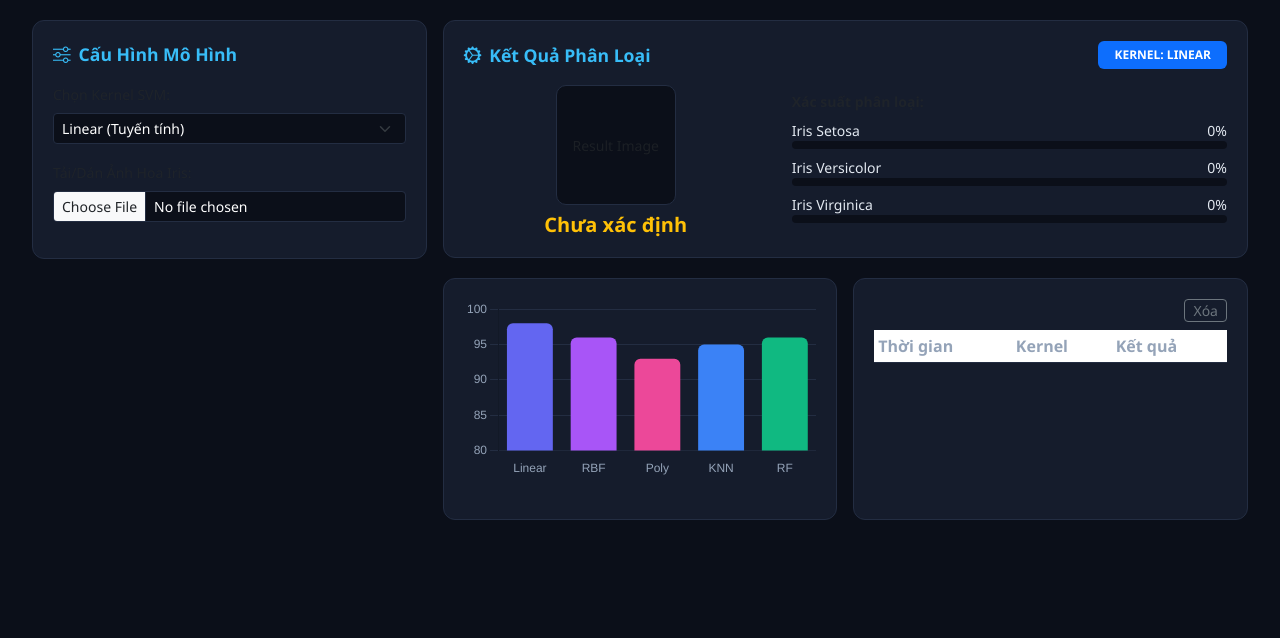
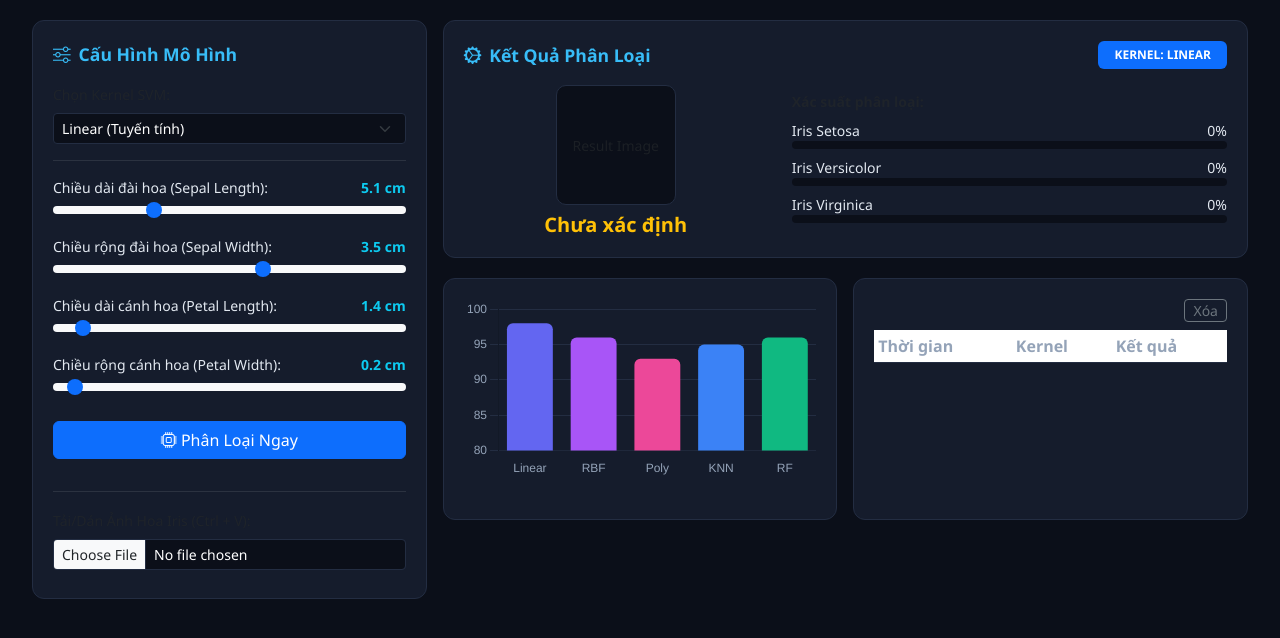
Before and after one commit to lnghnguyen212-droid/iris-fastapi, a FastAPI app: page / in a window 1280 px wide. Shown: the top 638 px of the page. Run offline with FastAPI, Linux system fonts and the light colour scheme; lists and menus that the app fills with data are empty.

Commit message:
Update index.html

```diff
--- a/templates/index.html
+++ b/templates/index.html
@@ -3,7 +3,7 @@
 <head>
     <meta charset="UTF-8">
     <meta name="viewport" content="width=device-width, initial-scale=1.0">
-    <title>Phân Loại Hoa Iris - SVM</title>
+    <title>Phân Loại Hoa Diên Vĩ - SVM</title>
     <link href="https://cdn.jsdelivr.net/npm/bootstrap@5.3.0/dist/css/bootstrap.min.css" rel="stylesheet">
     <link href="https://cdn.jsdelivr.net/npm/bootstrap-icons@1.11.0/font/bootstrap-icons.css" rel="stylesheet">
     <link href="/static/css/style.css" rel="stylesheet">
@@ -12,7 +12,7 @@
 <body>
     <div class="container-fluid">
         <div class="row g-3">
-            <!-- CỘT TRÁI -->
+            <!-- CỘT TRÁI: NHẬP THÔNG SỐ & CẤU HÌNH -->
             <div class="col-lg-4">
                 <div class="card-custom">
                     <div class="card-title">
@@ -29,15 +29,56 @@
                         </select>
                     </div>
 
+                    <hr class="border-secondary my-3">
+
+                    <!-- 4 SLIDERS NHẬP THÔNG SỐ -->
+                    <div class="mb-2">
+                        <div class="d-flex justify-content-between small">
+                            <label>Chiều dài đài hoa (Sepal Length):</label>
+                            <span id="sl_val" class="fw-bold text-info">5.1 cm</span>
+                        </div>
+                        <input type="range" class="form-range" id="sepal_length" min="4.0" max="8.0" step="0.1" value="5.1" oninput="updatePredict()">
+                    </div>
+
+                    <div class="mb-2">
+                        <div class="d-flex justify-content-between small">
+                            <label>Chiều rộng đài hoa (Sepal Width):</label>
+                            <span id="sw_val" class="fw-bold text-info">3.5 cm</span>
+                        </div>
+                        <input type="range" class="form-range" id="sepal_width" min="2.0" max="4.5" step="0.1" value="3.5" oninput="updatePredict()">
+                    </div>
+
+                    <div class="mb-2">
+                        <div class="d-flex justify-content-between small">
+                            <label>Chiều dài cánh hoa (Petal Length):</label>
+                            <span id="pl_val" class="fw-bold text-info">1.4 cm</span>
+                        </div>
+                        <input type="range" class="form-range" id="petal_length" min="1.0" max="7.0" step="0.1" value="1.4" oninput="updatePredict()">
+                    </div>
+
                     <div class="mb-3">
-                        <label class="form-label small text-muted">Tải/Dán Ảnh Hoa Iris:</label>
+                        <div class="d-flex justify-content-between small">
+                            <label>Chiều rộng cánh hoa (Petal Width):</label>
+                            <span id="pw_val" class="fw-bold text-info">0.2 cm</span>
+                        </div>
+                        <input type="range" class="form-range" id="petal_width" min="0.1" max="2.5" step="0.1" value="0.2" oninput="updatePredict()">
+                    </div>
+
+                    <button class="btn btn-primary w-100 mb-3" onclick="updatePredict()">
+                        <i class="bi bi-cpu"></i> Phân Loại Ngay
+                    </button>
+
+                    <hr class="border-secondary my-3">
+
+                    <div class="mb-2">
+                        <label class="form-label small text-muted">Tải/Dán Ảnh Hoa Iris (Ctrl + V):</label>
                         <input type="file" id="fileInput" class="form-control form-control-sm" accept="image/*" onchange="handleFileSelect(event)">
                         <img id="uploadPreview" class="preview-img" alt="Preview">
                     </div>
                 </div>
             </div>
 
-            <!-- CỘT PHẢI -->
+            <!-- CỘT PHẢI: KẾT QUẢ, BIỂU ĐỒ & LỊCH SỬ -->
             <div class="col-lg-8">
                 <div class="card-custom">
                     <div class="d-flex justify-content-between align-items-center mb-3">
```
